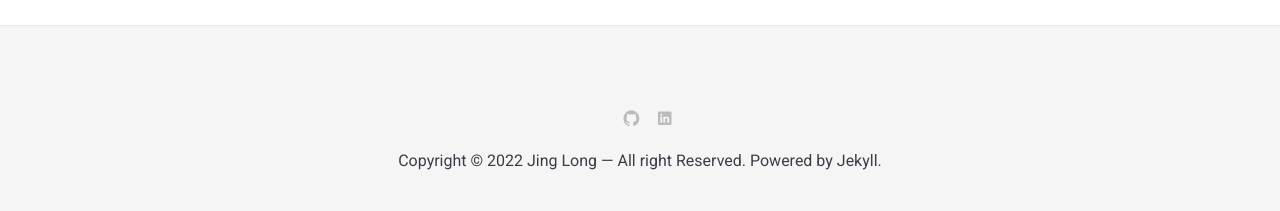
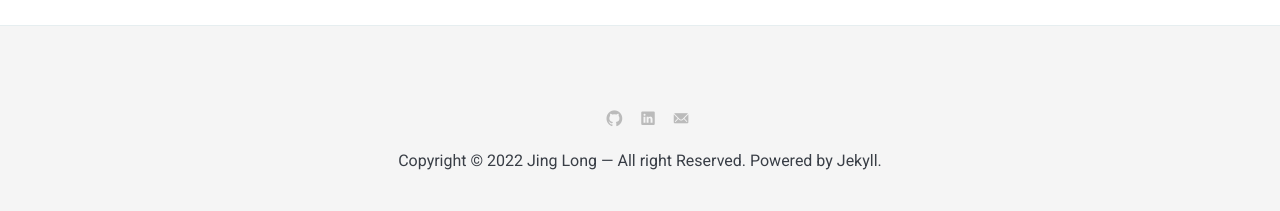
Before and after one commit to jing042323/jing-long, a Jekyll site: the page built from _pages/about.md, in a window 1280 px wide. Shown: the part 2110-2321 px from the top of the page. Built offline with Jekyll 4.4.1, drawn with Linux system fonts in a browser that asks for light colours; nearby versions of some CDN libraries.

Commit message:
update contact

```diff
--- a/_includes/contact-link.html
+++ b/_includes/contact-link.html
@@ -12,6 +12,8 @@
     {% endif %}
     {% if site.social-email %}
       <li class="email"><a href="mailto:{{site.social-email}}"><i class="ion ion-ios-mail"></i></a></li>
+    {% else %}
+      <li class="email"><a href="mailto:"><i class="ion ion-ios-mail"></i></a></li>
     {% endif %}
   </ul>
 </div>
```
